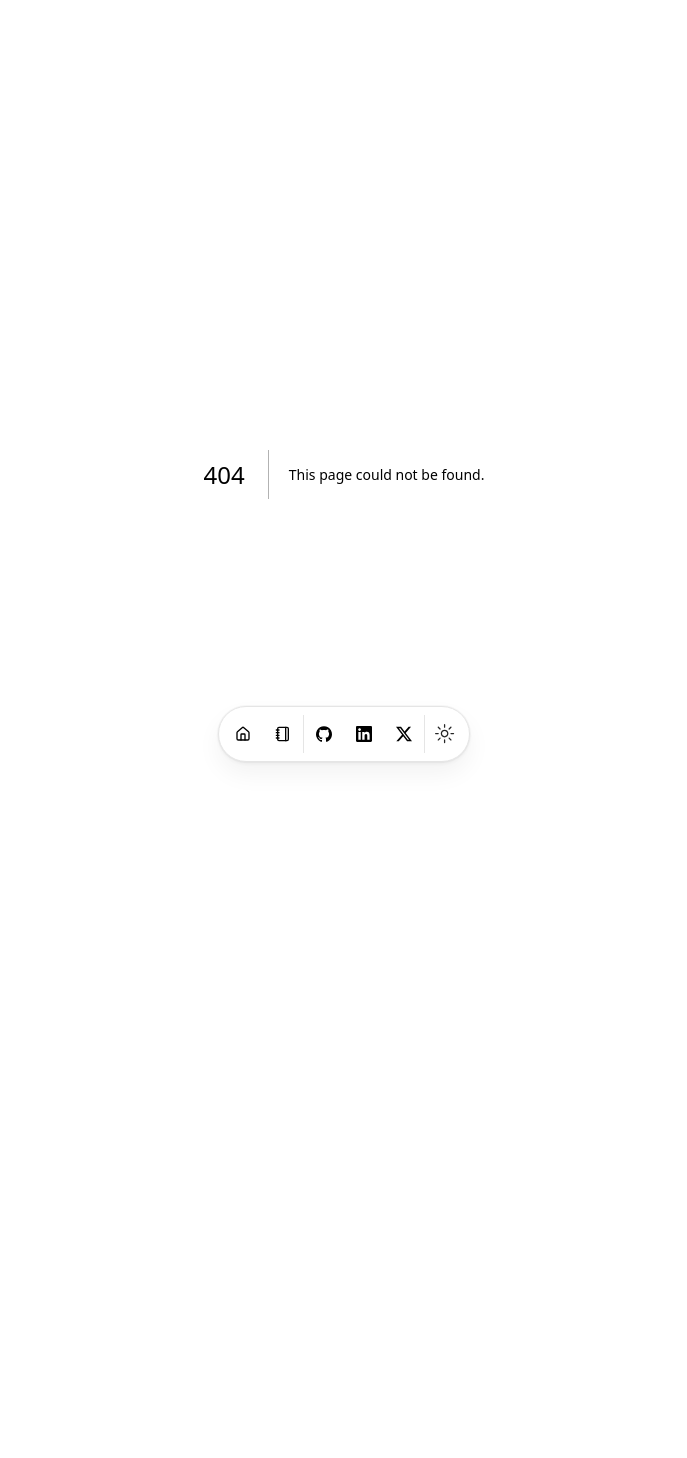
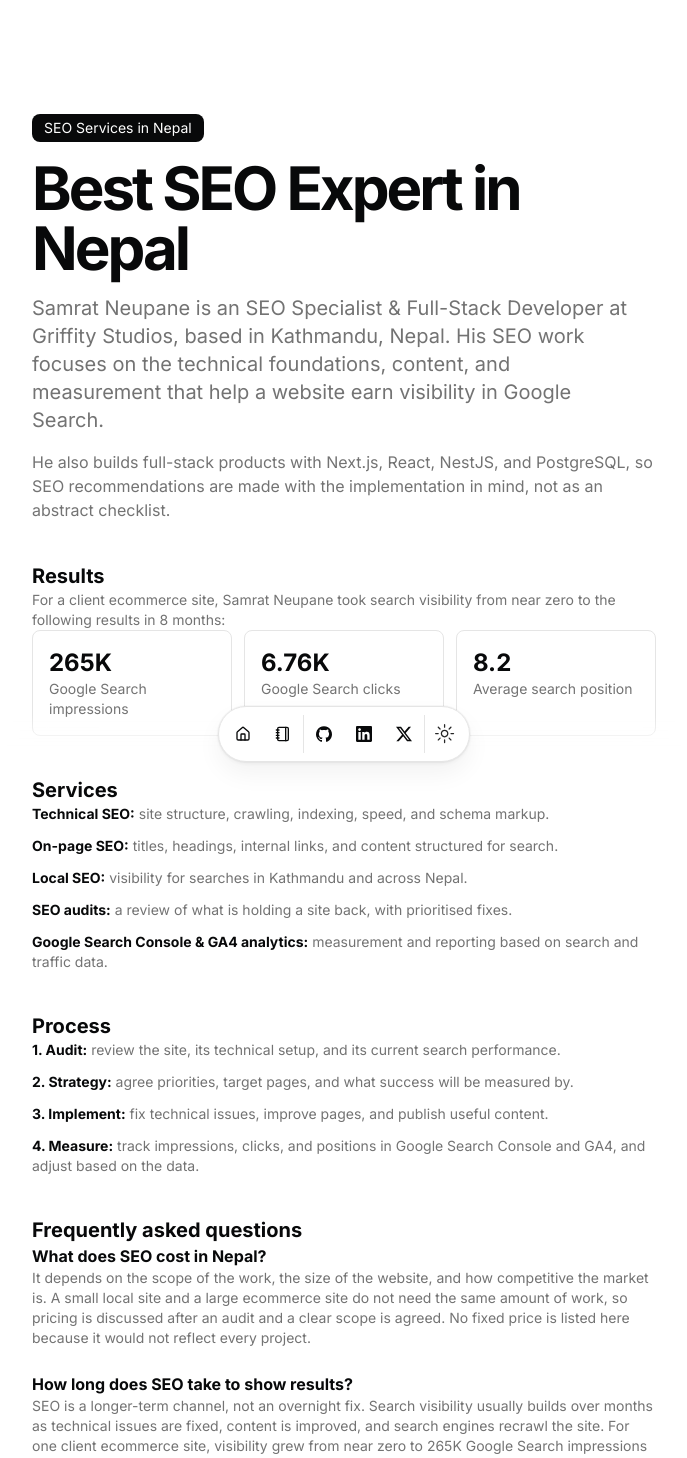
Before and after one commit to SamratNeupane787/newportfolioo, a Next.js app: page /seo-expert-in-nepal in a window 1280 px wide. Before the commit this address had no page. Shown: the part 22-1480 px from the top of the page, without its empty margins (296-983 px from the left). Before the commit the page ends 992 px from the top, so only its background shows below. Built offline with nearby package versions, Linux system fonts and the light colour scheme.

Commit message:
SEO: add seo-expert-in-nepal landing page with FAQ schema
This file contains the page for the SEO expert in Nepal, including metadata, FAQs, and sections detailing services and processes.

```diff
--- /dev/null
+++ b/src/app/seo-expert-in-nepal/page.tsx
@@ -0,0 +1,116 @@
+import type { Metadata } from "next";
+import Link from "next/link";
+
+export const metadata: Metadata = {
+  title: "Best SEO Expert in Nepal",
+  description:
+    "SEO services in Nepal from Samrat Neupane, an SEO Specialist and Full-Stack Developer in Kathmandu. Technical SEO, on-page SEO, local SEO, audits, and analytics.",
+  alternates: {
+    canonical: "https://www.samratneupane.com.np/seo-expert-in-nepal",
+  },
+};
+
+const faqs = [
+  {
+    question: "What does SEO cost in Nepal?",
+    answer:
+      "It depends on the scope of the work, the size of the website, and how competitive the market is. A small local site and a large ecommerce site do not need the same amount of work, so pricing is discussed after an audit and a clear scope is agreed. No fixed price is listed here because it would not reflect every project.",
+  },
+  {
+    question: "How long does SEO take to show results?",
+    answer:
+      "SEO is a longer-term channel, not an overnight fix. Search visibility usually builds over months as technical issues are fixed, content is improved, and search engines recrawl the site. For one client ecommerce site, visibility grew from near zero to 265K Google Search impressions and 6.76K clicks over 8 months, but that result is specific to that site and is not a guarantee for any other site.",
+  },
+  {
+    question: "What makes a good SEO expert?",
+    answer:
+      "A good SEO expert starts with an audit, explains what will change and why, focuses on technical foundations and useful content, and measures results in Google Search Console and GA4 rather than relying on vanity metrics. Clear reporting matters as much as the work itself.",
+  },
+  {
+    question: "Do you serve clients outside Kathmandu?",
+    answer:
+      "Yes. Samrat Neupane is based in Kathmandu, Nepal, and SEO work can be carried out remotely, so location does not prevent working with clients elsewhere in Nepal or outside the country.",
+  },
+];
+
+const faqSchema = {
+  "@context": "https://schema.org",
+  "@type": "FAQPage",
+  mainEntity: faqs.map((faq) => ({
+    "@type": "Question",
+    name: faq.question,
+    acceptedAnswer: {
+      "@type": "Answer",
+      text: faq.answer,
+    },
+  })),
+};
+
+export default function SeoExpertInNepalPage() {
+  return (
+    <main className="flex flex-col min-h-[100dvh] space-y-10">
+      <script
+        type="application/ld+json"
+        dangerouslySetInnerHTML={{ __html: JSON.stringify(faqSchema) }}
+      />
+      <section id="intro">
+        <div className="mx-auto w-full max-w-2xl space-y-8">
+          <div className="flex flex-col space-y-4">
+            <div className="inline-block rounded-lg bg-foreground text-background px-3 py-1 text-sm w-fit">SEO Services in Nepal</div>
+            <h1 className="text-3xl font-bold tracking-tighter sm:text-5xl xl:text-6xl/none">Best SEO Expert in Nepal</h1>
+            <p className="max-w-[600px] md:text-xl text-muted-foreground">Samrat Neupane is an SEO Specialist &amp; Full-Stack Developer at Griffity Studios, based in Kathmandu, Nepal. His SEO work focuses on the technical foundations, content, and measurement that help a website earn visibility in Google Search.</p>
+            <p className="text-muted-foreground">He also builds full-stack products with Next.js, React, NestJS, and PostgreSQL, so SEO recommendations are made with the implementation in mind, not as an abstract checklist.</p>
+          </div>
+        </div>
+      </section>
+      <section id="results">
+        <h2 className="text-xl font-bold">Results</h2>
+        <p className="text-sm text-muted-foreground">For a client ecommerce site, Samrat Neupane took search visibility from near zero to the following results in 8 months:</p>
+        <div className="grid grid-cols-1 gap-3 sm:grid-cols-3">
+          <div className="rounded-lg border p-4"><p className="text-2xl font-bold">265K</p><p className="text-sm text-muted-foreground">Google Search impressions</p></div>
+          <div className="rounded-lg border p-4"><p className="text-2xl font-bold">6.76K</p><p className="text-sm text-muted-foreground">Google Search clicks</p></div>
+          <div className="rounded-lg border p-4"><p className="text-2xl font-bold">8.2</p><p className="text-sm text-muted-foreground">Average search position</p></div>
+        </div>
+      </section>
+      <section id="services">
+        <h2 className="text-xl font-bold">Services</h2>
+        <ul className="flex min-h-0 flex-col gap-y-3 text-sm text-muted-foreground">
+          <li><strong className="text-foreground">Technical SEO:</strong> site structure, crawling, indexing, speed, and schema markup.</li>
+          <li><strong className="text-foreground">On-page SEO:</strong> titles, headings, internal links, and content structured for search.</li>
+          <li><strong className="text-foreground">Local SEO:</strong> visibility for searches in Kathmandu and across Nepal.</li>
+          <li><strong className="text-foreground">SEO audits:</strong> a review of what is holding a site back, with prioritised fixes.</li>
+          <li><strong className="text-foreground">Google Search Console &amp; GA4 analytics:</strong> measurement and reporting based on search and traffic data.</li>
+        </ul>
+      </section>
+      <section id="process">
+        <h2 className="text-xl font-bold">Process</h2>
+        <ol className="flex min-h-0 flex-col gap-y-3 text-sm text-muted-foreground">
+          <li><strong className="text-foreground">1. Audit:</strong> review the site, its technical setup, and its current search performance.</li>
+          <li><strong className="text-foreground">2. Strategy:</strong> agree priorities, target pages, and what success will be measured by.</li>
+          <li><strong className="text-foreground">3. Implement:</strong> fix technical issues, improve pages, and publish useful content.</li>
+          <li><strong className="text-foreground">4. Measure:</strong> track impressions, clicks, and positions in Google Search Console and GA4, and adjust based on the data.</li>
+        </ol>
+      </section>
+      <section id="faq">
+        <h2 className="text-xl font-bold">Frequently asked questions</h2>
+        <div className="flex min-h-0 flex-col gap-y-6">
+          {faqs.map((faq) => (
+            <div key={faq.question}>
+              <h3 className="font-bold">{faq.question}</h3>
+              <p className="text-sm text-muted-foreground">{faq.answer}</p>
+            </div>
+          ))}
+        </div>
+      </section>
+      <section id="contact">
+        <div className="grid items-center justify-center gap-4 px-4 text-center md:px-6 w-full py-12">
+          <div className="space-y-3">
+            <div className="inline-block rounded-lg bg-foreground text-background px-3 py-1 text-sm">Contact</div>
+            <h2 className="text-3xl font-bold tracking-tighter sm:text-5xl">Get in Touch</h2>
+            <p className="mx-auto max-w-[600px] text-muted-foreground md:text-xl/relaxed lg:text-base/relaxed xl:text-xl/relaxed">Want to discuss an SEO project? Start from the{" "}<Link href="/" className="text-blue-500 hover:underline">homepage</Link>{" "}or reach Samrat Neupane on{" "}<Link href="https://www.linkedin.com/in/samrat-neupane" className="text-blue-500 hover:underline">LinkedIn</Link>.</p>
+          </div>
+        </div>
+      </section>
+    </main>
+  );
+}
```
